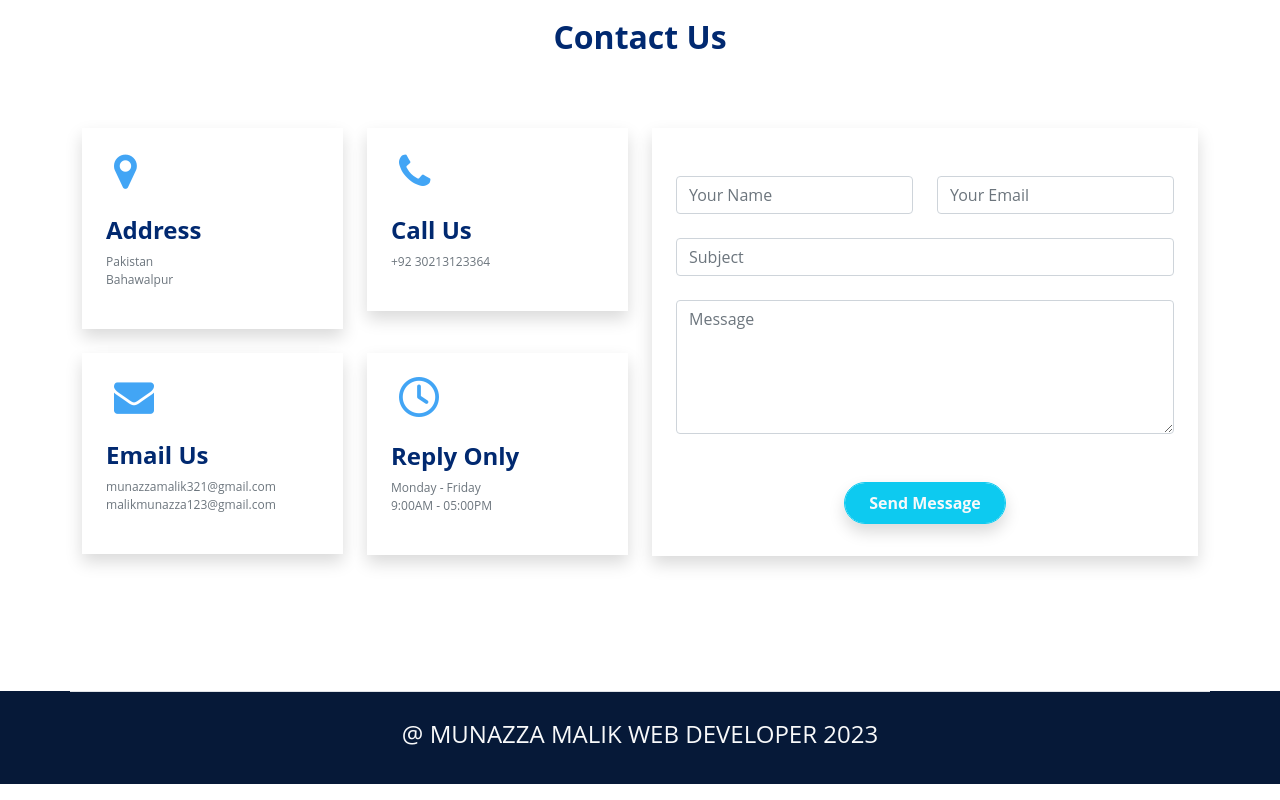
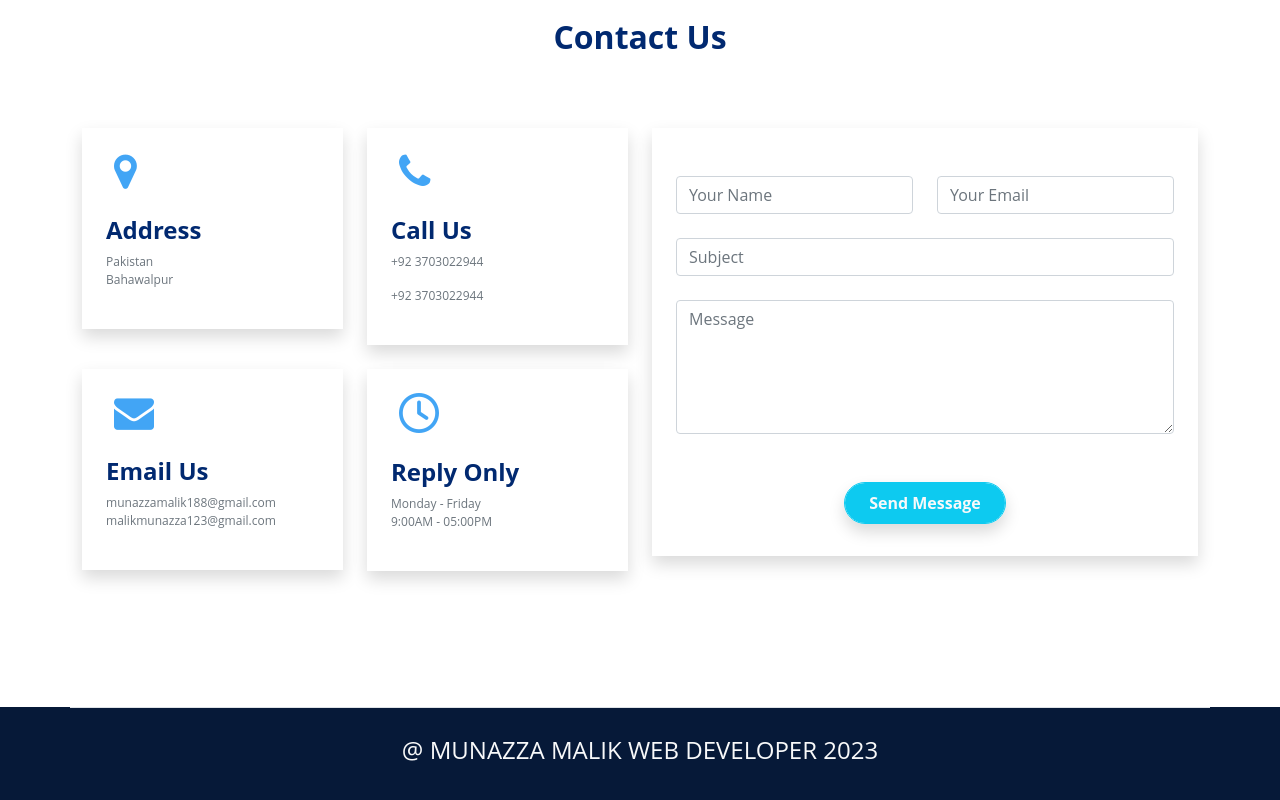
Before and after one commit to Munazza-Malik786/portfolio, a plain HTML site: page index.html in a window 1280 px wide. Shown: the part 3899-4699 px from the top of the page. Drawn offline with nearby package versions, Linux system fonts and the light colour scheme; files whose address does not match are found by name.

Commit message:
Update index.html

```diff
--- a/index.html
+++ b/index.html
@@ -856,7 +856,8 @@
                                                 <i class=" fa fa-phone light-primary fs-1 ms-2"></i>
                                             </span>
                                             <h4 class="primary mt-4"><b>Call Us</b></h4>
-                                            <p>+92 30213123364</p>
+                                            <p>+92 3703022944</p>
+                                            <p>+92 3703022944</p>
                                             <!-- </div> -->
                                         </div>
                                     </div>
@@ -867,7 +868,7 @@
                                                 <i class="fa fa-envelope light-primary fs-1 ms-2"></i>
                                             </span>
                                             <h4 class="primary mt-4"><b>Email Us</b></h4>
-                                            <p>munazzamalik321@gmail.com <br>
+                                            <p>munazzamalik188@gmail.com <br>
                                                 malikmunazza123@gmail.com</p>
                                             <!-- </div> -->
                                         </div>
```
